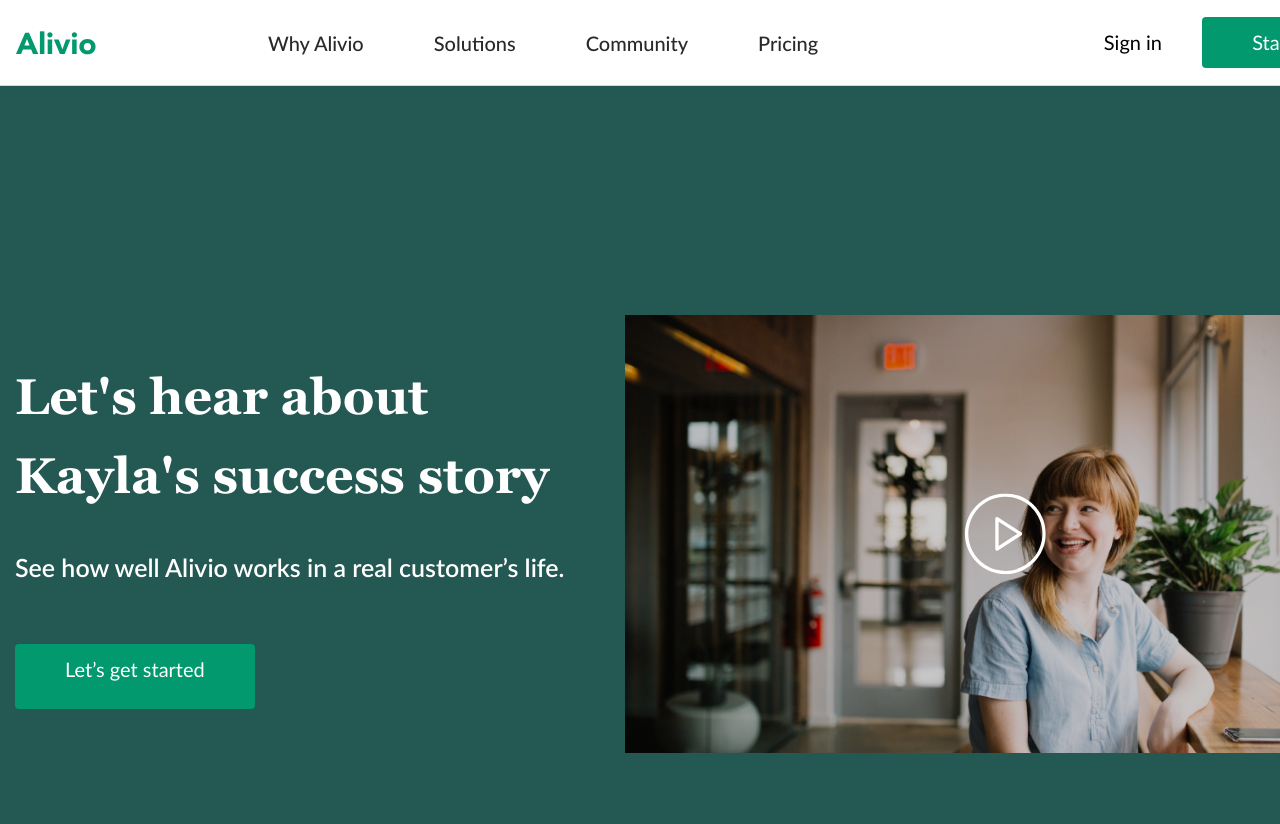
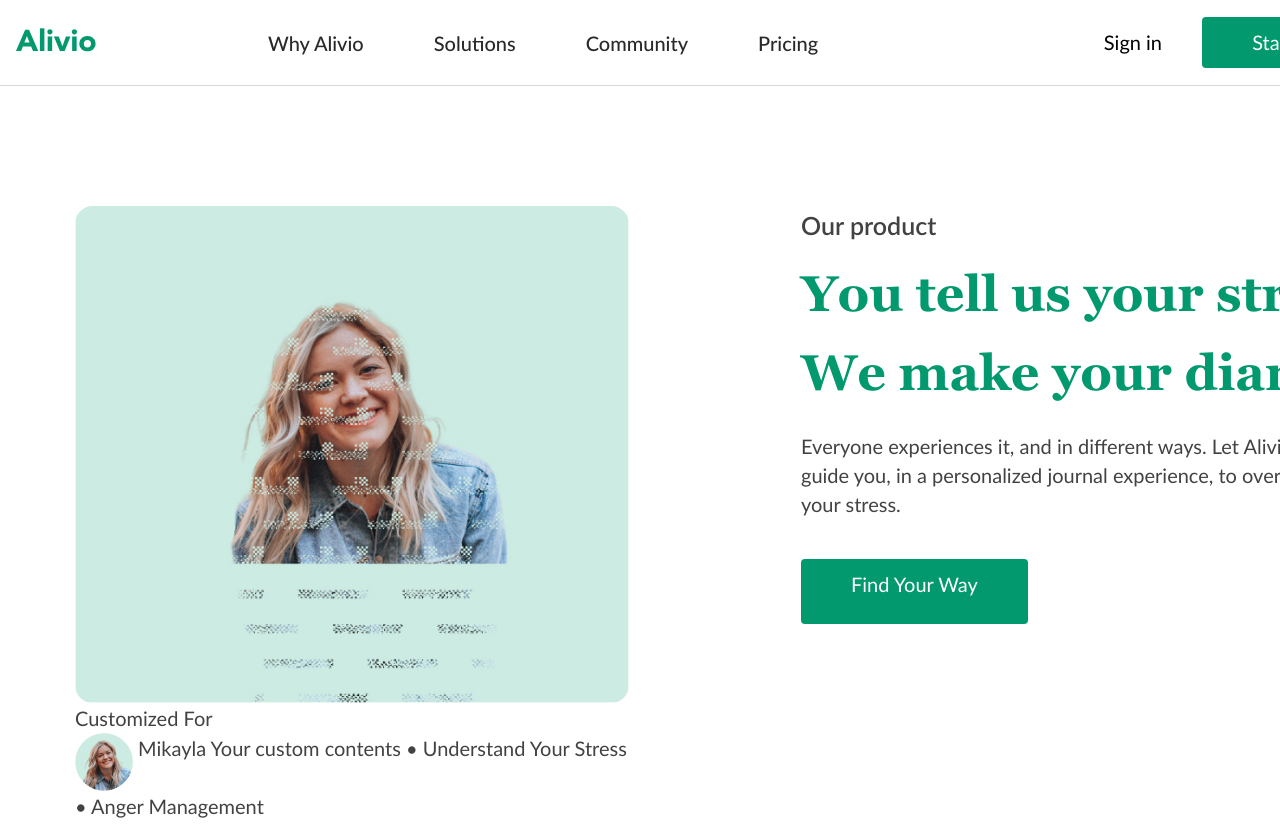
Before and after one commit to gregor-litvinov/SIGMA-JS-Camp-Task-Alivio, a plain HTML site: page index.html in a window 1280 px wide. Shown: the top 824 px of the page. Drawn offline with Linux system fonts and the light colour scheme; files whose address does not match are found by name.

Commit message:
sectionProductNotFin

```diff
--- /dev/null
+++ b/css/blocks/product.css
@@ -0,0 +1,54 @@
+
+.product {
+
+  padding-top: 120px;
+  padding-bottom: 168px;
+}
+
+.product-row {
+
+  display: flex;
+  justify-content: space-between;
+}
+
+.product-img {
+  padding-left: 60px;
+  padding-right: 86px;
+  margin-right: 86px;
+}
+
+.product-img-foto {
+  border-radius: 18px;
+}
+
+.product-content {
+
+  max-width: 584px;
+}
+
+.product-content-title {
+
+  line-height: 157%;
+  font-weight: 600;
+  font-size: 25px;
+  margin-bottom: 10px;
+}
+
+.product-content-subTitle {
+  line-height: 157%;
+  font-weight: 700;
+  font-size: 50px;
+  font-family: "Georgia", serif;
+  color: #01996D;
+  margin-bottom: 20px;
+}
+
+.product-content-text {
+  line-height: 144.5%;
+  margin-bottom: 40px;
+  max-width: 530px;
+}
+
+.product-content-btn {
+
+}
--- a/css/main.css
+++ b/css/main.css
@@ -3,6 +3,7 @@ font-family: 'Lato', sans-serif;
 font-weight: 400;
 font-size: 20px;
 color: #424242;
+line-height: 1.5;
 
 }
 .none {
--- a/index.html
+++ b/index.html
@@ -13,6 +13,7 @@
   <link rel="stylesheet" href="./css/blocks/home.css">
   <link rel="stylesheet" href="./css/blocks/how-it-works.css">
   <link rel="stylesheet" href="./css/blocks/story.css">
+   <link rel="stylesheet" href="./css/blocks/product.css">
   <!--Fonts-->
   <link rel="stylesheet" href="./css//fonts/Georgia/stylesheet.css">
   <link rel="stylesheet" href="./css//fonts/Lato/stylesheet.css">
@@ -112,11 +113,11 @@
         </div>
       </div>
     </section>
-    <section class="story">
+    <section class="story none">
       <div class="container">
         <div class="story-row">
           <div class="story-content">
-            <div class="story-heading">Let's hear about Kayla's success story</div>
+            <h2 class="story-heading">Let's hear about Kayla's success story</h2>
             <div class="story-text">
             <p>See how well Alivio works in a real customer’s life.</p>
             </div>
@@ -135,6 +136,40 @@
         </div>
       </div>
     </section>
+    <section class="product">
+      <div class="container">
+        <div class="product-row">
+          <div class="product-img">
+            <img src="./img/imgProduct/product-foto.jpg" alt="fotoProduct" class="product-img-foto">
+            <div class="product-wrap">
+              <div class="card">
+                <h3 class="card-title">Customized For</h3>
+
+                <img src="./img/imgProduct/product-card-foto.jpg" alt="avatar">
+                Mikayla
+
+                Your custom contents
+
+                • Understand Your Stress
+
+                • Anger Management
+              </div>
+            </div>
+
+          </div>
+          <div class="product-content">
+            <h2 class="product-content-title">Our product</h2>
+            <h3 class="product-content-subTitle">You tell us your stress, We make your diary</h3>
+            <div class="product-content-text">
+              <p>Everyone experiences it, and in different ways. Let Alivio guide you, in a personalized journal experience, to overcome your stress.</p>
+            </div>
+            <div class="product-content-btn">
+              <a href="#" class="btn btn-big">Find Your Way</a>
+            </div>
+          </div>
+        </div>
+      </div>
+    </section>
   </main>
 </body>
 </html>
```
Also changed, not shown: img/imgProduct/product-card-foto.jpg (added), img/imgProduct/product-foto.jpg (added), 1 other file.
